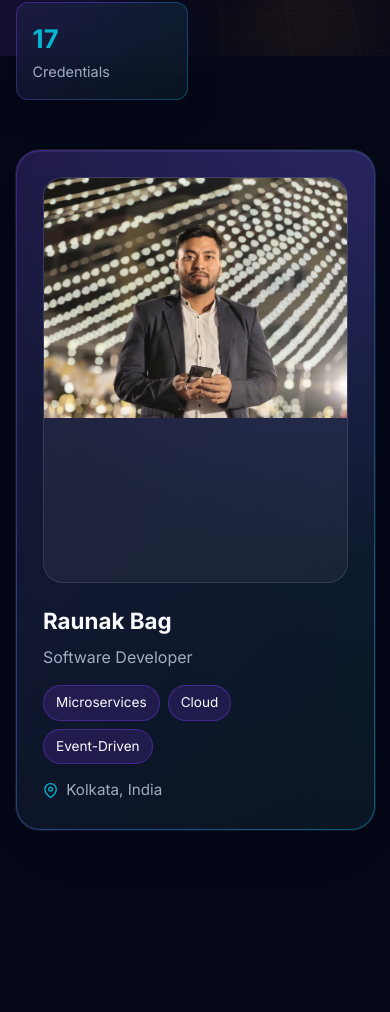
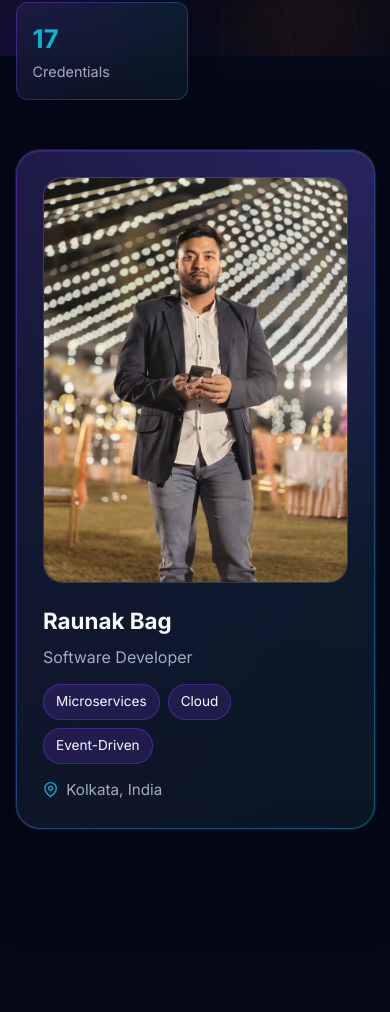
Before and after one commit to RaunakBag/Portfolio, a React (Vite) app: page / in a window 390 px wide. Shown: the part 788-1800 px from the top of the page. Built offline with nearby package versions, Linux system fonts and the light colour scheme.

Commit message:
image fix

```diff
--- a/src/App.css
+++ b/src/App.css
@@ -1689,8 +1689,13 @@ textarea {
     padding: 90px 0;
   }
 
+  .profile-image {
+    aspect-ratio: auto;
+  }
+
   .profile-image img {
-    height: 240px;
+    height: auto;
+    object-fit: contain;
   }
 
   .skills-grid {
```
